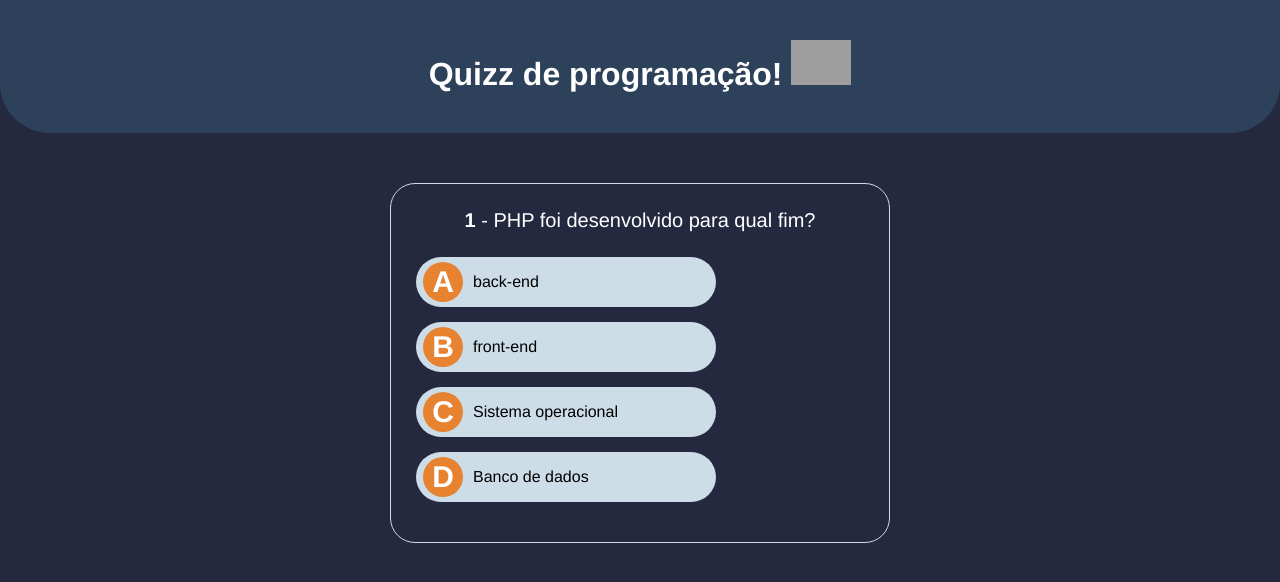
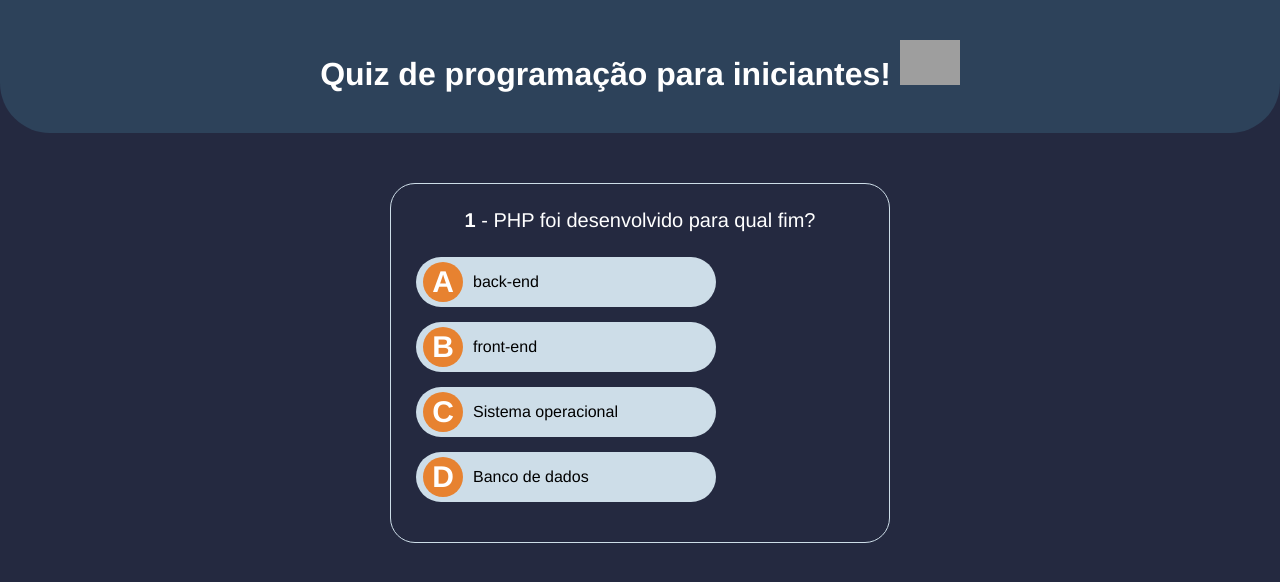
Before and after one commit to rodhis/beginner-quiz, a plain HTML site: page index.html in a window 1280 px wide. Drawn offline with Linux system fonts and the light colour scheme; grey boxes are pictures that could not be loaded.

Commit message:
changes on titles

```diff
--- a/index.html
+++ b/index.html
@@ -4,13 +4,13 @@
     <meta charset="UTF-8" />
     <meta name="viewport" content="width=device-width, initial-scale=1.0" />
     <meta http-equiv="X-UA-Compatible" content="ie=edge" />
-    <title>Quizz em JS!</title>
+    <title>Quiz Programação</title>
     <link rel="stylesheet" href="css/styles.css" />
     <script src="js/scripts.js" defer></script>
   </head>
   <body>
     <h1 id="main-title">
-      Quizz de programação!
+      Quiz de programação para iniciantes!
       <img
         src="https://o.remove.bg/downloads/887377fb-9993-4e6e-a5c2-cd56a19ccc71/code-removebg-preview.png"
         width="60px"
```
